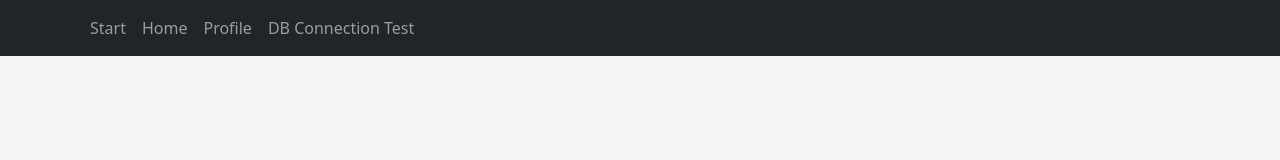
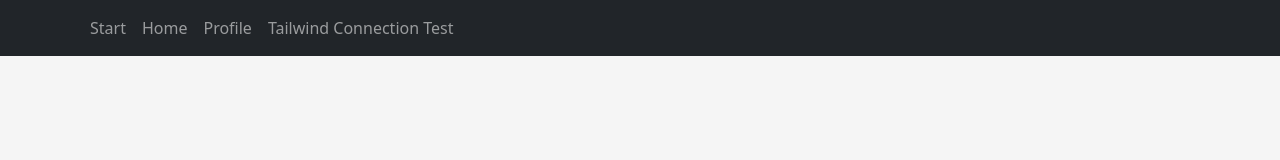
Before and after one commit to tyarossi/TrainSplaining, a React (Create React App) app in the folder frontend/: page / in a window 1280 px wide. Shown: the top 160 px of the page. Built offline with nearby package versions, Linux system fonts and the light colour scheme.

Commit message:
fixed name for tailwind page

```diff
--- a/frontend/src/components/navbar.js
+++ b/frontend/src/components/navbar.js
@@ -26,7 +26,7 @@ export default function Navbar() {
         <Nav.Link href="/">Start</Nav.Link>
         <Nav.Link href="/home">Home</Nav.Link>
         <Nav.Link href="/privateUserProfile">Profile</Nav.Link>
-        <Nav.Link href="/DatabaseConnectionTest">DB Connection Test</Nav.Link>
+        <Nav.Link href="/DatabaseConnectionTest">Tailwind Connection Test</Nav.Link>
 
       </Nav>
     </Container>
```
